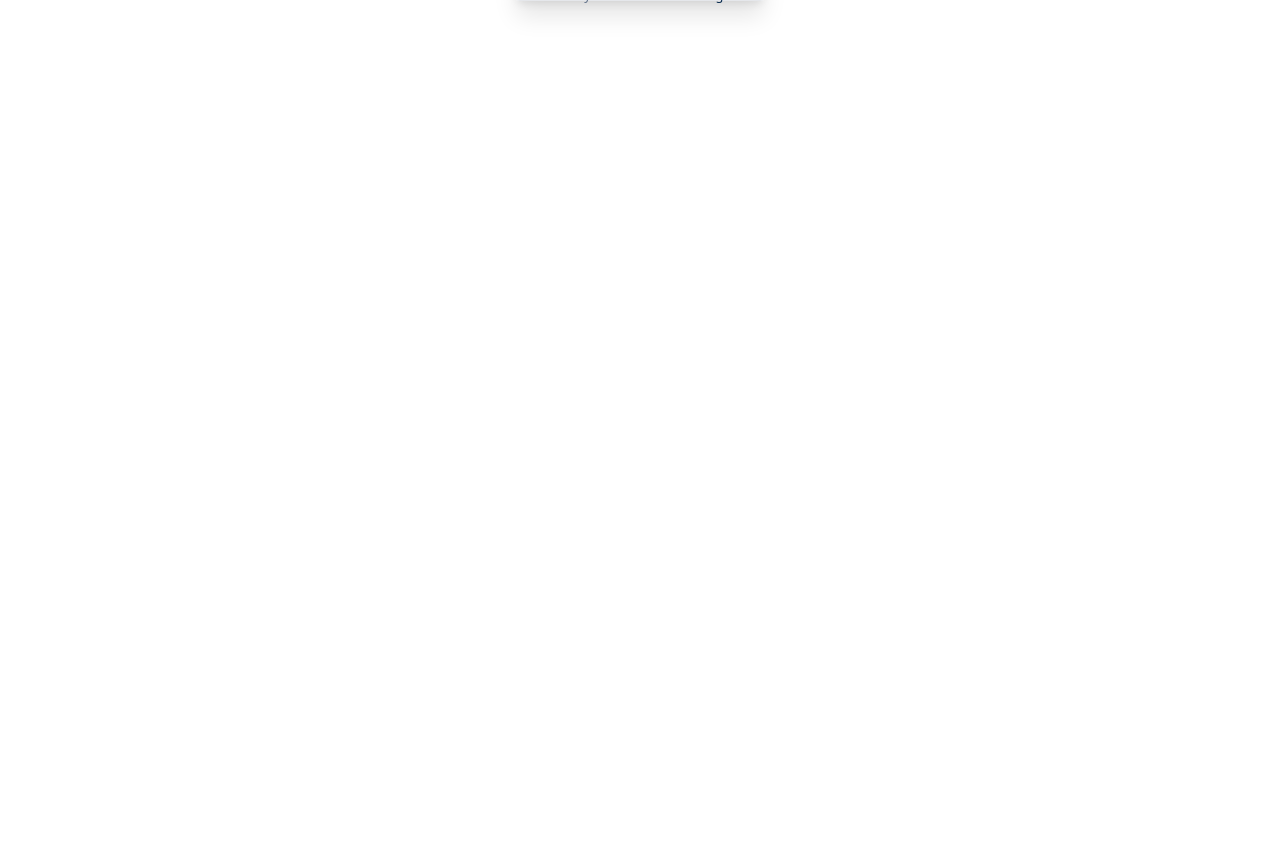
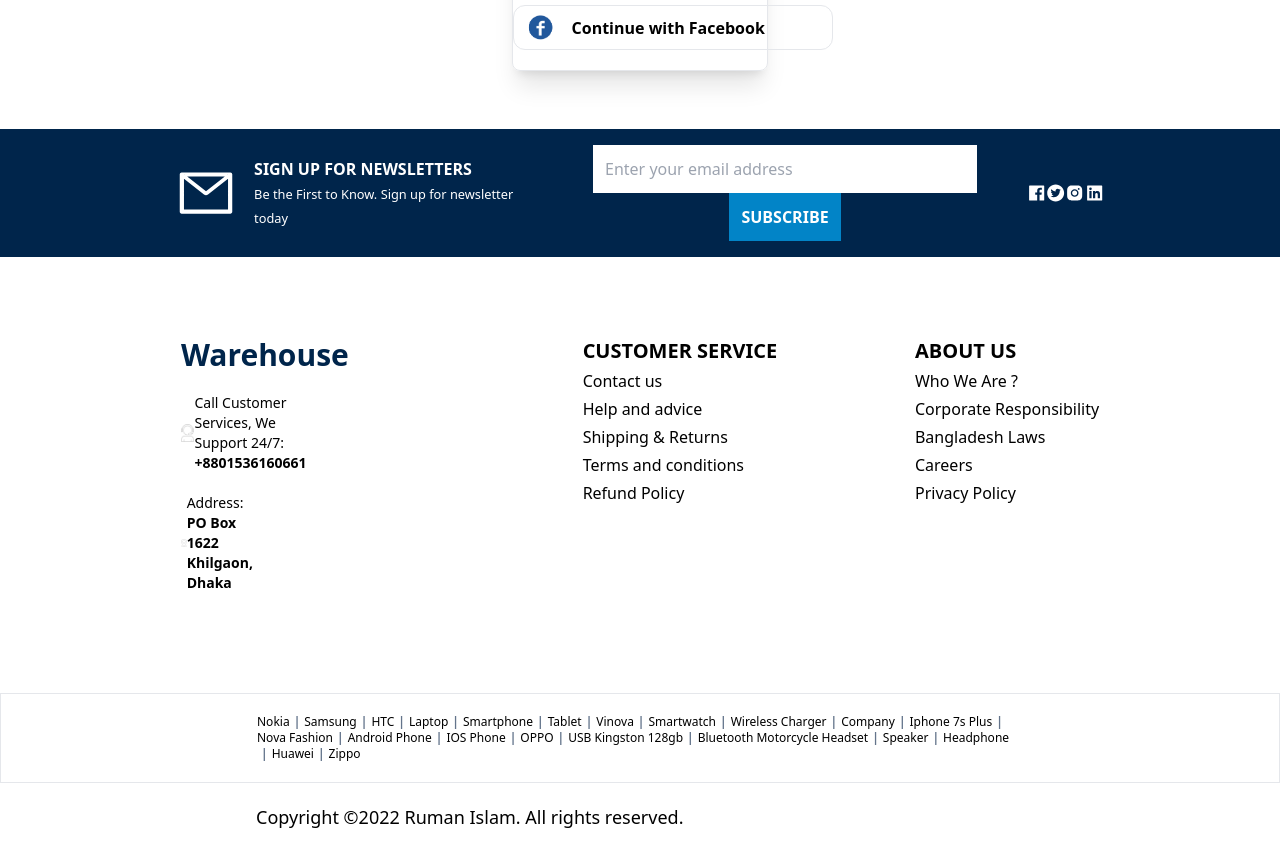
Before and after one commit to Ruman-Islam/warehouse-management-client, a React (Create React App) app: page /registration in a window 1280 px wide. Shown: the part 680-1531 px from the top of the page. Before the commit the page ends 809 px from the top, so only its background shows below. Built offline with nearby package versions, Linux system fonts and the light colour scheme; no server answers.

Commit message:
footer added

```diff
--- a/src/App.css
+++ b/src/App.css
@@ -15,3 +15,12 @@
 .background-color {
     background: var(--primary-color);
 }
+
+.page-container {
+    display: flex;
+    flex-direction: column;
+    min-height: 100vh;
+}
+.content-wrap {
+    flex: 1;
+}
--- a/src/App.js
+++ b/src/App.js
@@ -8,10 +8,12 @@
 import Registration from './components/Login/Registration';
 import './App.css';
 import { ToastContainer } from 'react-toastify';
+import Footer from './components/Shared/Footer/Footer';
 
 function App() {
   return (
-    <div className="App">
+    <div className="App page-container">
+      <div className='content-wrap'>
         <Navbar />
         <Routes>
           <Route path='/' element={<Home />} />
@@ -25,6 +27,8 @@
           <Route path='/login' element={<Login />} />
           <Route path='/registration' element={<Registration />} />
         </Routes>
+      </div>
+      <Footer />
       <ToastContainer />
     </div>
   );
--- a/src/components/Inventory/Inventory.js
+++ b/src/components/Inventory/Inventory.js
@@ -3,9 +3,15 @@
 const Inventory = ({ isHome }) => {
 
     return (
-        <div className='mt-5'>
-            <h1 className='text-center text-4xl'>Inventory</h1>
-            <Products isHome={isHome} />
+        <div className='mt-5 py-5'>
+            <div className="text-center text-xs mb-10">
+                <h1 className='text-center text-4xl mb-2'>Inventories</h1>
+                <p className="text-slate-600 leading-5">A lots of inventories is stored in this please. Managing them by your hand with your own choice.</p>
+                <p className="text-slate-600">There are many inventories, here is showing some of them.</p>
+            </div>
+            <div className="py-5">
+                <Products isHome={isHome} />
+            </div>
         </div>
     );
 };
--- a/src/components/Login/Registration.js
+++ b/src/components/Login/Registration.js
@@ -5,6 +5,7 @@
 import { useLocation, useNavigate } from 'react-router-dom';
 import auth from '../../Firebase/Firebase.config';
 import Spinner from '../Shared/Spinner/Spinner';
+import SocialLogin from './SocialLogin';
 
 const Registration = () => {
     const navigate = useNavigate();
@@ -56,8 +57,8 @@
     }
 
     return (
-        <div className='w-full flex flex-col justify-center items-center  h-[80vh]'>
-            <div className='w-5/6 md:w-1/5 rounded-lg shadow-xl h-5/6 md:h-3/5 flex flex-col mx-auto border p-2'>
+        <div className='w-full flex flex-col justify-center items-center h-[80vh]'>
+            <div className='w-5/6 md:w-1/5 rounded-lg shadow-xl h-6/6 flex flex-col mx-auto border py-5'>
                 <h1 className='text-center text-xl mt-2 primary-color font-semibold'>SIGN UP</h1>
                 <form
                     onSubmit={handleRegistration}
@@ -97,6 +98,7 @@
                         <span> Login</span>
                     </span>
                 </small>
+                <SocialLogin />
             </div>
         </div>
     );
--- a/src/components/Shared/Footer/Footer.js
+++ b/src/components/Shared/Footer/Footer.js
@@ -1,9 +1,94 @@
 import React from 'react';
+import { AiOutlineMail, AiFillFacebook, AiFillTwitterCircle, AiFillInstagram, AiFillLinkedin } from "react-icons/ai";
+import supportIcon from '../../../assets/images/icon_support.webp';
+import addressIcon from '../../../assets/images/icon_address.webp';
 
 const Footer = () => {
+    const year = new Date().getFullYear();
     return (
         <div>
-
+            <div className='background-color text-white flex flex-col md:flex-row justify-around items-center px-44 py-8 md:py-4'>
+                <div className='flex items-center flex-col md:flex-row'>
+                    <div className='w-20 text-6xl ml-5 md:ml-0'><AiOutlineMail /></div>
+                    <div className='text-center md:text-left'>
+                        <h1 className='font-bold'>SIGN UP FOR NEWSLETTERS</h1>
+                        <small>Be the First to Know. Sign up for newsletter today</small>
+                    </div>
+                </div>
+                <div className='text-center my-3 md:my-0'>
+                    <input className='p-3 w-80 md:w-96 mb-2 md:mb-0' type="email" name="" placeholder='Enter your email address' />
+                    <button className='p-3 bg-sky-600 font-bold'>SUBSCRIBE</button>
+                </div>
+                <div className='flex justify-center text-2xl w-64 md:w-1/12'>
+                    <AiFillFacebook />
+                    <AiFillTwitterCircle />
+                    <AiFillInstagram />
+                    <AiFillLinkedin />
+                </div>
+            </div>
+            <div className='flex flex-col md:flex-row justify-around px-16 md:px-28 py-5 md:py-20'>
+                <div className='md:w-1/4 w-fit mb-5 md:mb-0'>
+                    <h1 className='primary-color text-center md:text-left text-3xl font-bold'>Warehouse</h1>
+                    <div className='flex flex-col md:flex-row justify-between items-center my-5'>
+                        <div>
+                            <img src={supportIcon} alt="" />
+                        </div>
+                        <div className='mr-0 md:mr-32 text-center md:text-left'>
+                            <p className='text-sm'>Call Customer Services, We Support 24/7:</p>
+                            <p className='text-sm font-bold'>+8801536160661</p>
+                        </div>
+                    </div>
+                    <div className='flex flex-col md:flex-row justify-between items-center my-5'>
+                        <div>
+                            <img src={addressIcon} alt="" />
+                        </div>
+                        <div className='md:mr-48 text-center md:text-left'>
+                            <p className='text-sm'>Address:</p>
+                            <p className='text-sm font-bold'>PO Box 1622 Khilgaon, Dhaka</p>
+                        </div>
+                    </div>
+                </div>
+                <div className='text-center md:text-left mb-5 md:mb-0'>
+                    <h1 className='font-bold text-xl'>CUSTOMER SERVICE</h1>
+                    <p className='my-1 hover:text-sky-600 cursor-pointer duration-200'>Contact us</p>
+                    <p className='my-1 hover:text-sky-600 cursor-pointer duration-200'>Help and advice</p>
+                    <p className='my-1 hover:text-sky-600 cursor-pointer duration-200'>Shipping & Returns</p>
+                    <p className='my-1 hover:text-sky-600 cursor-pointer duration-200'>Terms and conditions</p>
+                    <p className='my-1 hover:text-sky-600 cursor-pointer duration-200'>Refund Policy</p>
+                </div>
+                <div className='text-center md:text-left'>
+                    <h1 className='font-bold text-xl'>ABOUT US</h1>
+                    <p className='my-1 hover:text-sky-600 cursor-pointer duration-200'>Who We Are ?</p>
+                    <p className='my-1 hover:text-sky-600 cursor-pointer duration-200'>Corporate Responsibility</p>
+                    <p className='my-1 hover:text-sky-600 cursor-pointer duration-200'>Bangladesh Laws</p>
+                    <p className='my-1 hover:text-sky-600 cursor-pointer duration-200'>Careers</p>
+                    <p className='my-1 hover:text-sky-600 cursor-pointer duration-200'>Privacy Policy</p>
+                </div>
+            </div>
+            <div className='flex px-2 py-5 justify-center md:justify-start text-xs md:px-64 flex-wrap border'>
+                <p>Nokia</p> <span className='mx-1 font-semibold text-slate-500'> |</span>
+                <p>Samsung</p> <span className='mx-1 font-semibold text-slate-500'> |</span>
+                <p>HTC</p> <span className='mx-1 font-semibold text-slate-500'> |</span>
+                <p>Laptop</p> <span className='mx-1 font-semibold text-slate-500'> |</span>
+                <p>Smartphone</p> <span className='mx-1 font-semibold text-slate-500'> |</span>
+                <p>Tablet</p> <span className='mx-1 font-semibold text-slate-500'> |</span>
+                <p>Vinova</p> <span className='mx-1 font-semibold text-slate-500'> |</span>
+                <p>Smartwatch</p> <span className='mx-1 font-semibold text-slate-500'> |</span>
+                <p>Wireless Charger</p> <span className='mx-1 font-semibold text-slate-500'> |</span>
+                <p>Company</p> <span className='mx-1 font-semibold text-slate-500'> |</span>
+                <p>Iphone 7s Plus</p> <span className='mx-1 font-semibold text-slate-500'> |</span>
+                <p>Nova Fashion</p> <span className='mx-1 font-semibold text-slate-500'> |</span>
+                <p>Android Phone</p> <span className='mx-1 font-semibold text-slate-500'> |</span>
+                <p>IOS Phone</p> <span className='mx-1 font-semibold text-slate-500'> |</span>
+                <p>OPPO</p> <span className='mx-1 font-semibold text-slate-500'> |</span>
+                <p>USB Kingston 128gb</p> <span className='mx-1 font-semibold text-slate-500'> |</span>
+                <p>Bluetooth Motorcycle Headset</p> <span className='mx-1 font-semibold text-slate-500'> |</span>
+                <p>Speaker</p> <span className='mx-1 font-semibold text-slate-500'> |</span>
+                <p>Headphone</p> <span className='mx-1 font-semibold text-slate-500'> |</span>
+                <p>Huawei</p> <span className='mx-1 font-semibold text-slate-500'> |</span>
+                <p>Zippo</p>
+            </div>
+            <div className='ml-0 text-center md:text-left text-xs md:text-lg md:ml-64 my-5'>Copyright ©{year} Ruman Islam. All rights reserved.</div>
         </div>
     );
 };
```
Also changed, not shown: src/assets/images/icon_address.webp (added), src/assets/images/icon_support.webp (added). Lines whose indentation alone changed are shown as unchanged.
